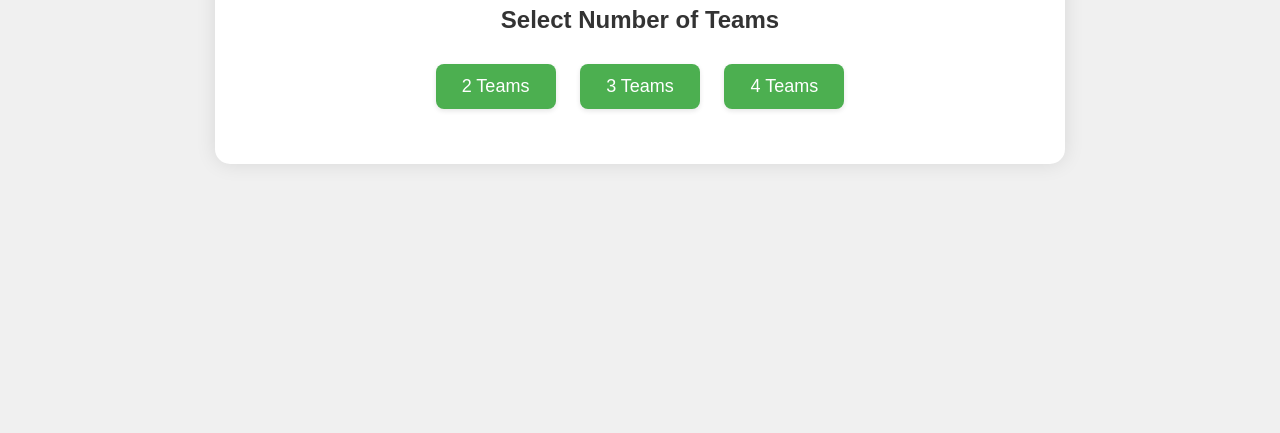
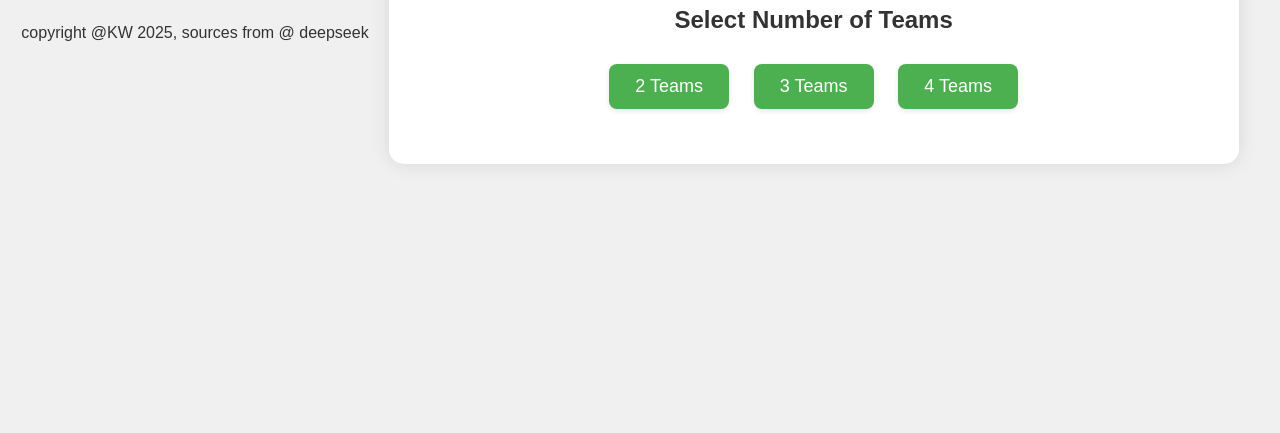
Before and after one commit to kaitlynnnnn-w/Game, a plain HTML site: page index.html in a window 1280 px wide. Shown: the part 367-800 px from the top of the page. Drawn offline with Linux system fonts and the light colour scheme; no server answers.

Commit message:
Update index.html

```diff
--- a/index.html
+++ b/index.html
@@ -4,6 +4,7 @@
     <meta charset="UTF-8">
     <meta name="viewport" content="width=device-width, initial-scale=1.0">
     <title>Wordle-Lingo + Emoji</title>
+    <body>copyright @KW 2025, sources from @ deepseek</body>
     <link rel="stylesheet" href="style.css">
 </head>
 <body>
```
